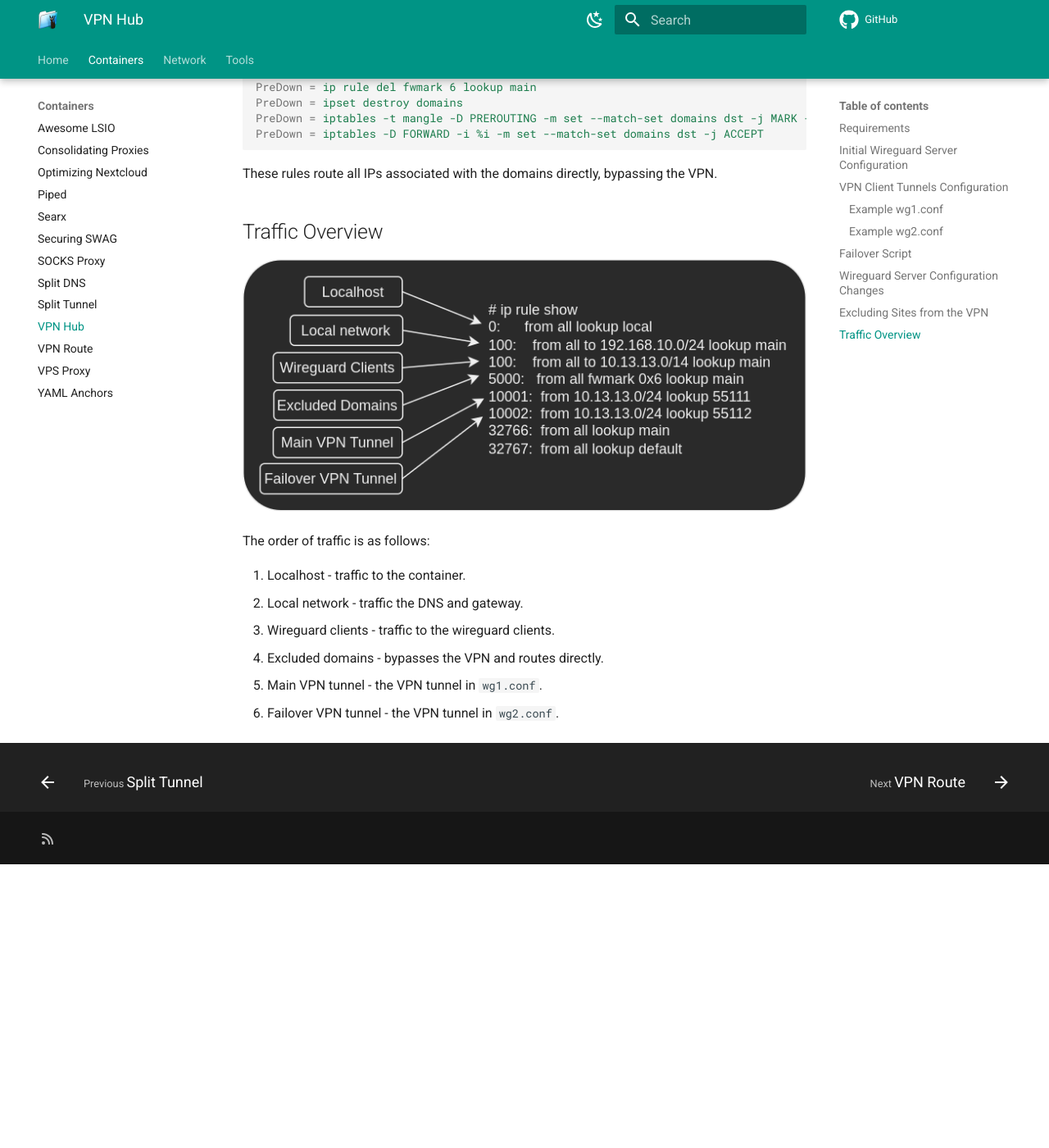
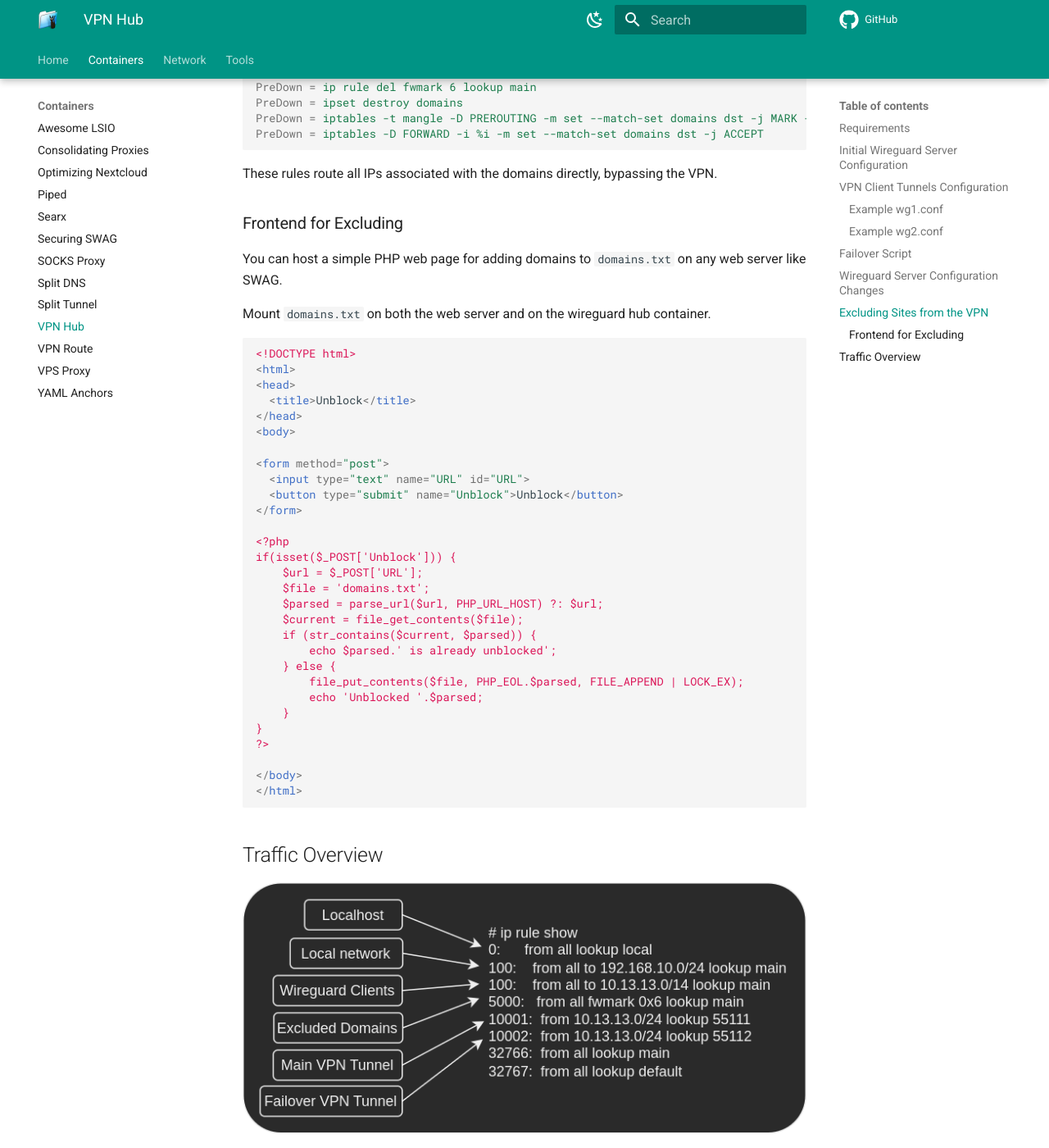
Before and after one commit to quietsy/advanced-configurations, an MkDocs documentation site: the page built from docs/hub.md, in a window 1280 px wide and 1400 px high, scrolled down 6548 px. Shown: the whole window at 82% size. Built offline with MkDocs 1.6.1 and Material for MkDocs 9.7.7, drawn with Linux system fonts in a browser that asks for light colours; comment, search, counter and statistics services are not loaded; before the commit the page ends 7602 px from its top, so only the background shows below that.

Commit message:
Add unblock php page

````diff
--- a/docs/hub.md
+++ b/docs/hub.md
@@ -280,6 +280,44 @@ PreDown = iptables -D FORWARD -i %i -m set --match-set domains dst -j ACCEPT
 
 These rules route all IPs associated with the domains directly, bypassing the VPN.
 
+### Frontend for Excluding
+
+You can host a simple PHP web page for adding domains to `domains.txt` on any web server like SWAG.
+
+Mount `domains.txt` on both the web server and on the wireguard hub container.
+
+```html
+<!DOCTYPE html>
+<html>
+<head>
+  <title>Unblock</title>
+</head>
+<body>
+
+<form method="post">
+  <input type="text" name="URL" id="URL">
+  <button type="submit" name="Unblock">Unblock</button>
+</form>
+
+<?php
+if(isset($_POST['Unblock'])) {
+	$url = $_POST['URL'];
+	$file = 'domains.txt';
+	$parsed = parse_url($url, PHP_URL_HOST) ?: $url;
+	$current = file_get_contents($file);
+	if (str_contains($current, $parsed)) {
+		echo $parsed.' is already unblocked';
+	} else {
+		file_put_contents($file, PHP_EOL.$parsed, FILE_APPEND | LOCK_EX);
+		echo 'Unblocked '.$parsed;
+	}
+}
+?>
+
+</body>
+</html>
+```
+
 
 ## Traffic Overview
 
````
